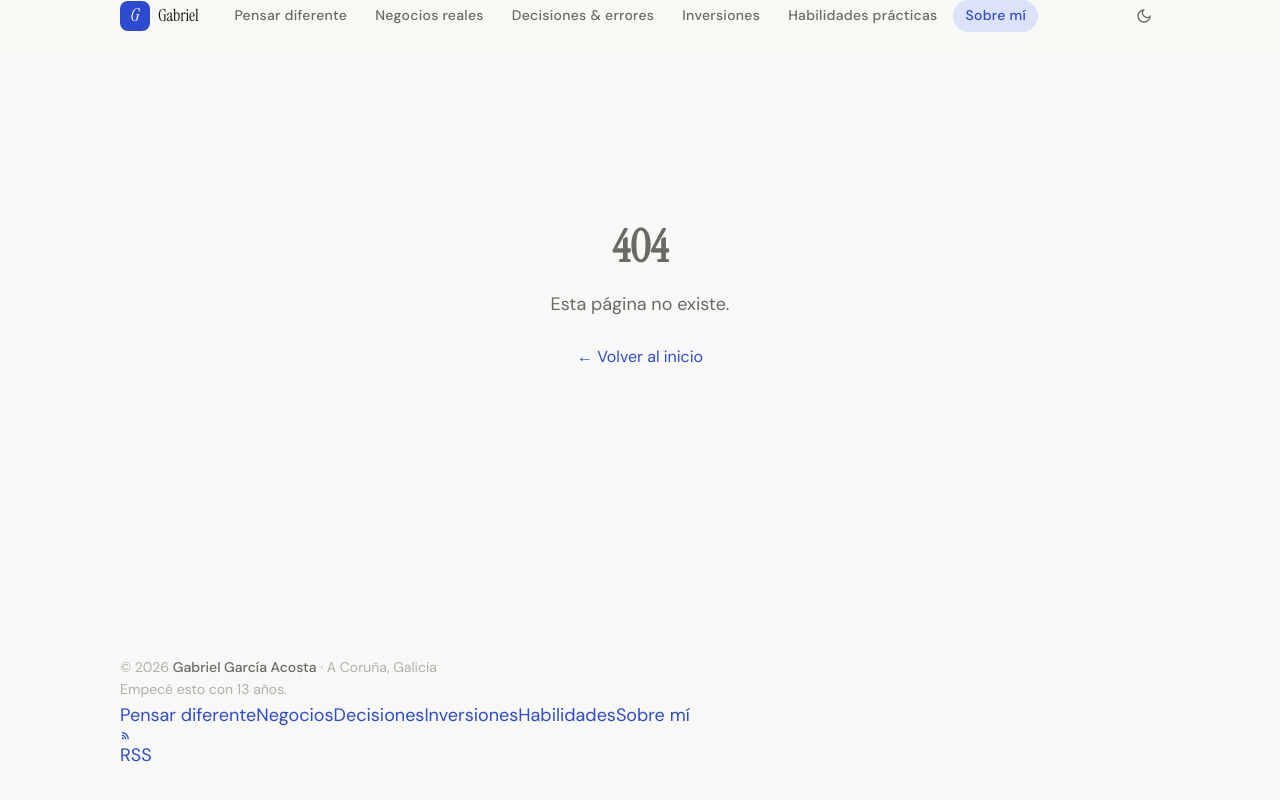
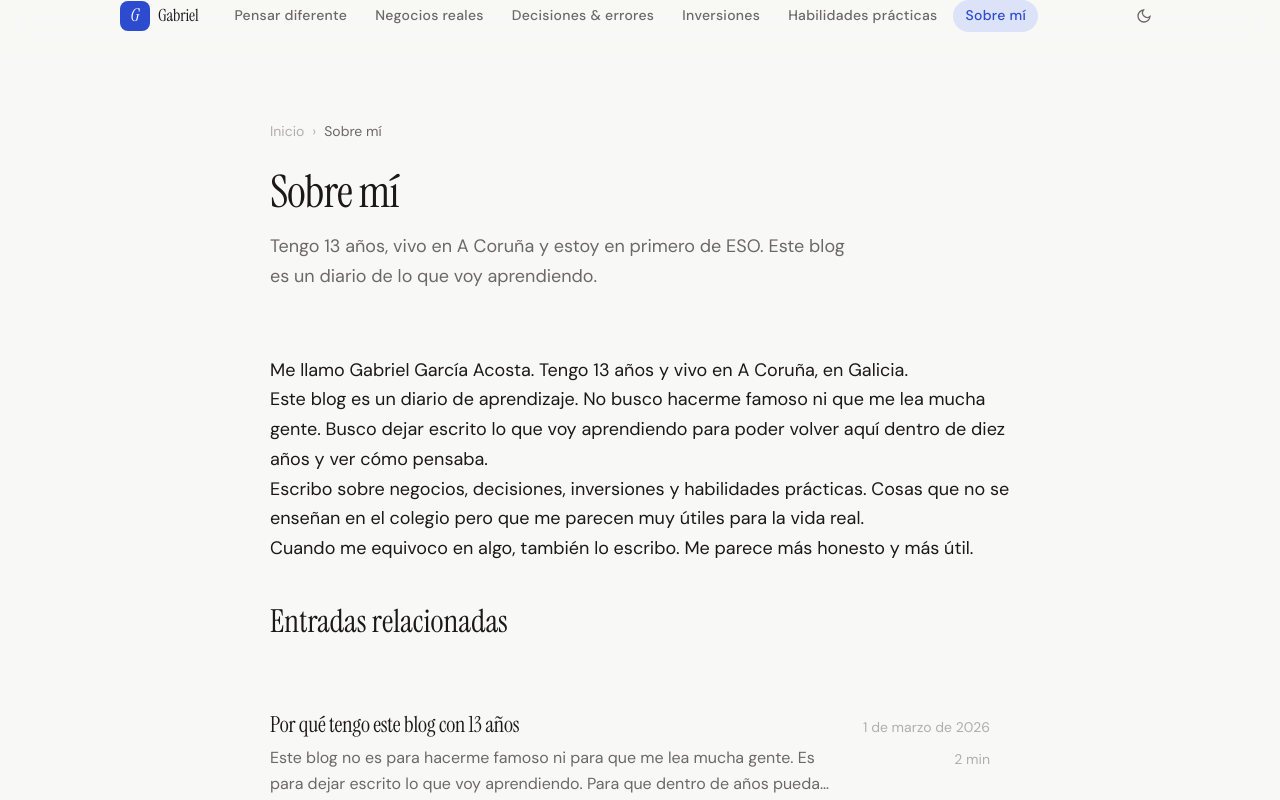
Before and after one commit to animaciongalicia/gabrielgarciaacosta, a Next.js app: page /sobre in a window 1280 px wide. Before the commit this address had no page. Shown: the top 800 px of the page. Built offline with nearby package versions, Linux system fonts and the light colour scheme.

Commit message:
feat: página /sobre con intro editorial y posts relacionados

```diff
--- /dev/null
+++ b/app/sobre/page.tsx
@@ -0,0 +1,69 @@
+import type { Metadata } from "next"
+import Link from "next/link"
+import { getPostsByCategoria, formatDate } from "@/lib/posts"
+
+export const metadata: Metadata = {
+  title: "Sobre mí",
+  description: "Tengo 13 años, vivo en A Coruña y escribo sobre negocios, decisiones e inversiones. Aquí te cuento por qué.",
+  alternates: { canonical: "https://gabrielgarciaacosta.com/sobre" },
+}
+
+export default function SobrePage() {
+  const posts = getPostsByCategoria("sobre-mi")
+
+  return (
+    <>
+      <header className="cat-page-header">
+        <div className="container container--narrow">
+          <nav className="breadcrumbs" aria-label="Breadcrumb">
+            <Link href="/">Inicio</Link>
+            <span className="sep" aria-hidden="true">›</span>
+            <span className="current">Sobre mí</span>
+          </nav>
+          <h1 className="cat-page-title">Sobre mí</h1>
+          <p className="cat-page-desc">
+            Tengo 13 años, vivo en A Coruña y estoy en primero de ESO.
+            Este blog es un diario de lo que voy aprendiendo.
+          </p>
+        </div>
+      </header>
+
+      <div className="cat-page-intro">
+        <div className="container container--narrow">
+          <div className="cat-intro-text">
+            <p>Me llamo Gabriel García Acosta. Tengo 13 años y vivo en A Coruña, en Galicia.</p>
+            <p>Este blog es un diario de aprendizaje. No busco hacerme famoso ni que me lea mucha gente. Busco dejar escrito lo que voy aprendiendo para poder volver aquí dentro de diez años y ver cómo pensaba.</p>
+            <p>Escribo sobre negocios, decisiones, inversiones y habilidades prácticas. Cosas que no se enseñan en el colegio pero que me parecen muy útiles para la vida real.</p>
+            <p>Cuando me equivoco en algo, también lo escribo. Me parece más honesto y más útil.</p>
+          </div>
+        </div>
+      </div>
+
+      {posts.length > 0 && (
+        <section style={{ padding: "var(--space-10) 0 var(--space-16)" }}>
+          <div className="container container--narrow">
+            <div className="section-header">
+              <h2 className="section-title">Entradas relacionadas</h2>
+            </div>
+            <ul className="posts-list" role="list">
+              {posts.map((post) => (
+                <li key={post.slug}>
+                  <Link href={`/blog/${post.slug}`} className="post-card">
+                    <div className="post-body">
+                      <h3 className="post-title">{post.title}</h3>
+                      <p className="post-excerpt">{post.resumen}</p>
+                    </div>
+                    <div style={{ display: "flex", flexDirection: "column", alignItems: "flex-end", gap: "4px", flexShrink: 0 }}>
+                      <time className="post-date" dateTime={post.date}>{formatDate(post.date)}</time>
+                      <span className="post-date">{post.readingTime} min</span>
+                    </div>
+                  </Link>
+                </li>
+              ))}
+            </ul>
+          </div>
+        </section>
+      )}
+    </>
+  )
+}
```
